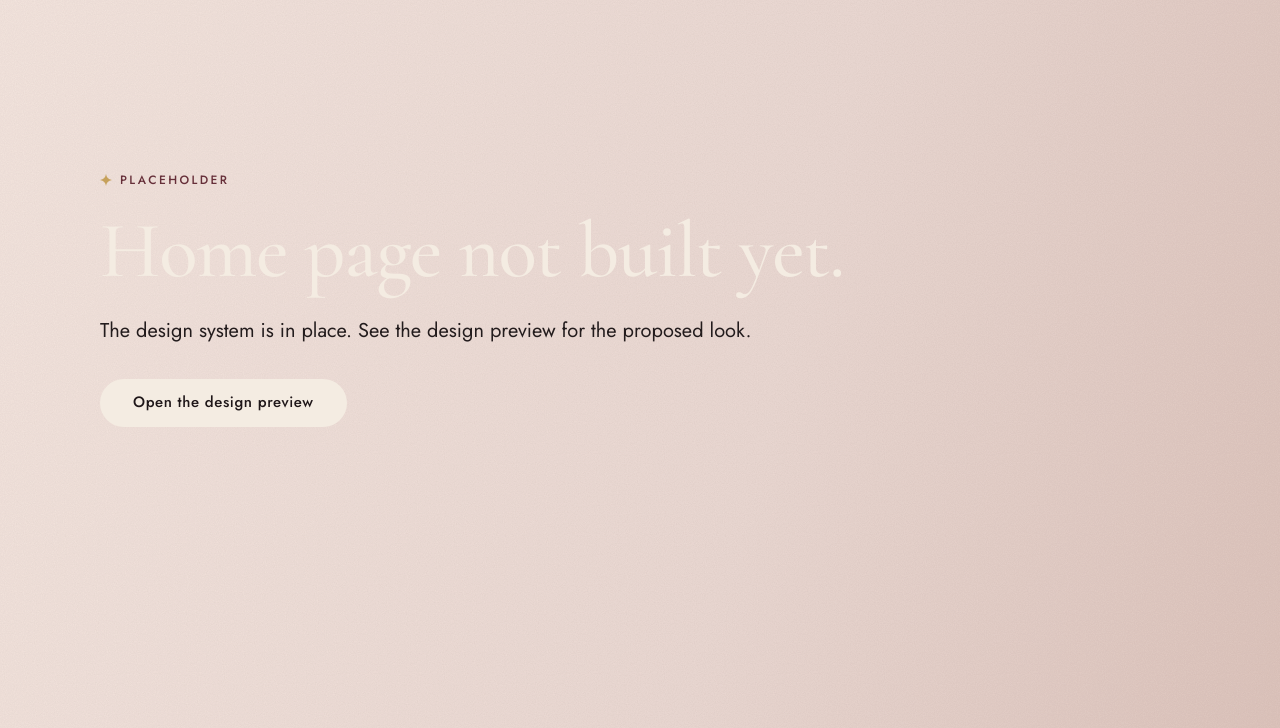
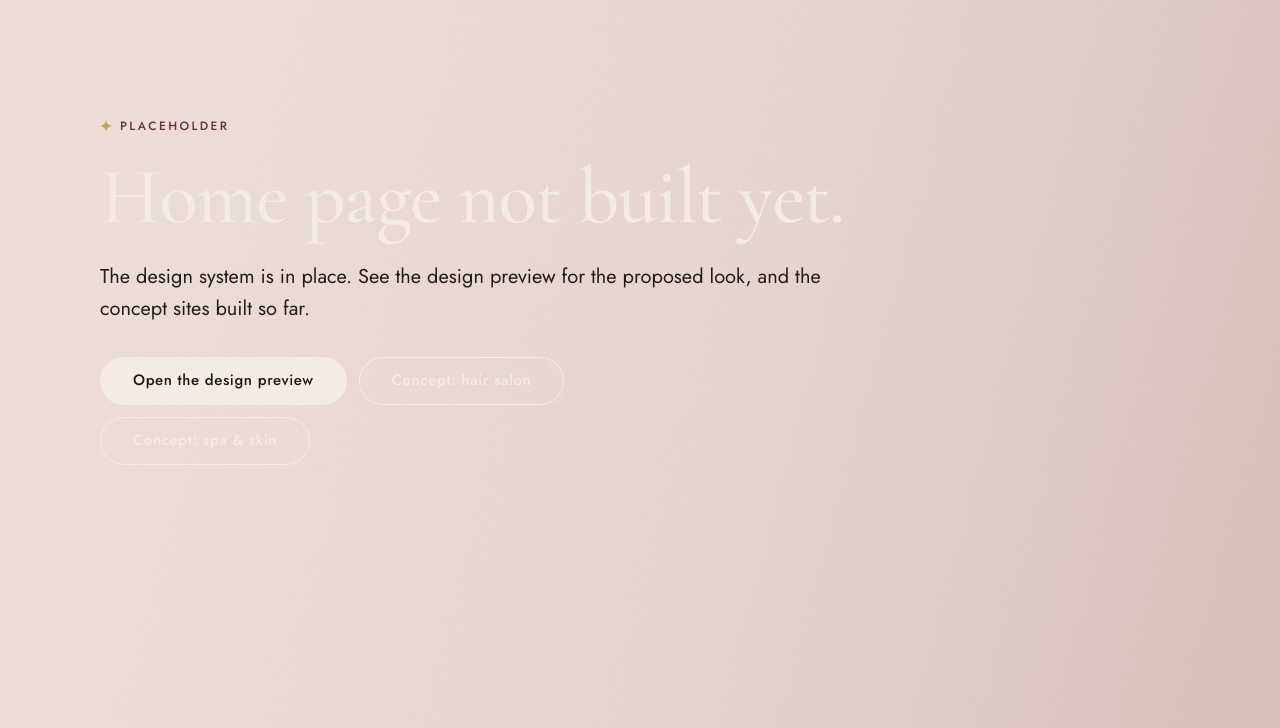
Before and after one commit to meganaglow/newaglowsite, a plain HTML site: page index.html in a window 1280 px wide. Shown: the part 72-800 px from the top of the page. Drawn offline with Linux system fonts and the light colour scheme.

Commit message:
Link the concept sites from the placeholder home page
Co-Authored-By: Claude Opus 5.5 <noreply@anthropic.com>
Claude-Session: https://claude.ai/code/session_01T9UCFzSj2PYM6zzuZZHtkD

```diff
--- a/index.html
+++ b/index.html
@@ -38,8 +38,12 @@
       <div class="wrap">
         <p class="eyebrow"><svg class="star" aria-hidden="true"><use href="#i-star"/></svg>Placeholder</p>
         <h1 class="display">Home page not built yet.</h1>
-        <p class="lead">The design system is in place. See the design preview for the proposed look.</p>
-        <a class="btn btn--primary" href="styleguide.html">Open the design preview</a>
+        <p class="lead">The design system is in place. See the design preview for the proposed look, and the concept sites built so far.</p>
+        <p style="display:flex;flex-wrap:wrap;gap:var(--s-3)">
+          <a class="btn btn--primary" href="styleguide.html">Open the design preview</a>
+          <a class="btn btn--secondary" href="concepts/salon/">Concept: hair salon</a>
+          <a class="btn btn--secondary" href="concepts/medspa/">Concept: spa &amp; skin</a>
+        </p>
       </div>
     </section>
   </main>
```
